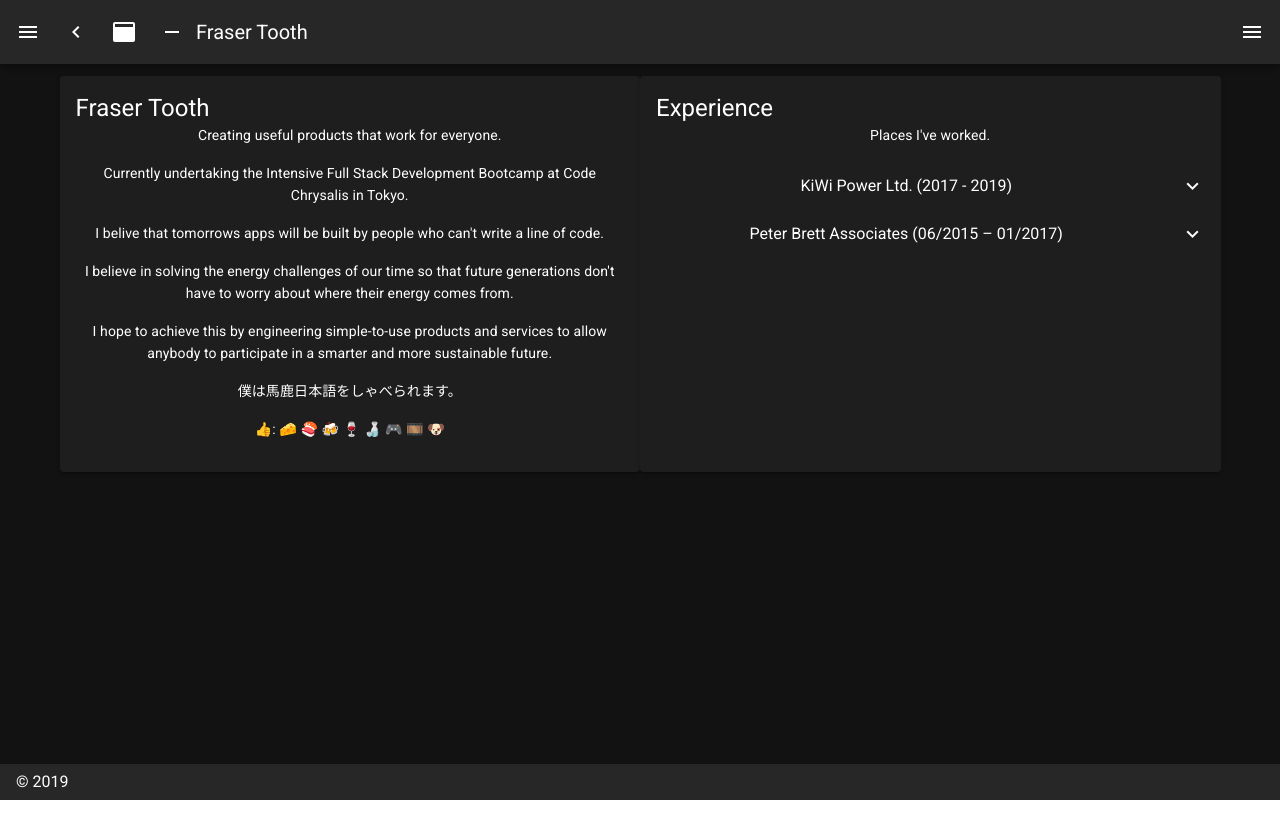
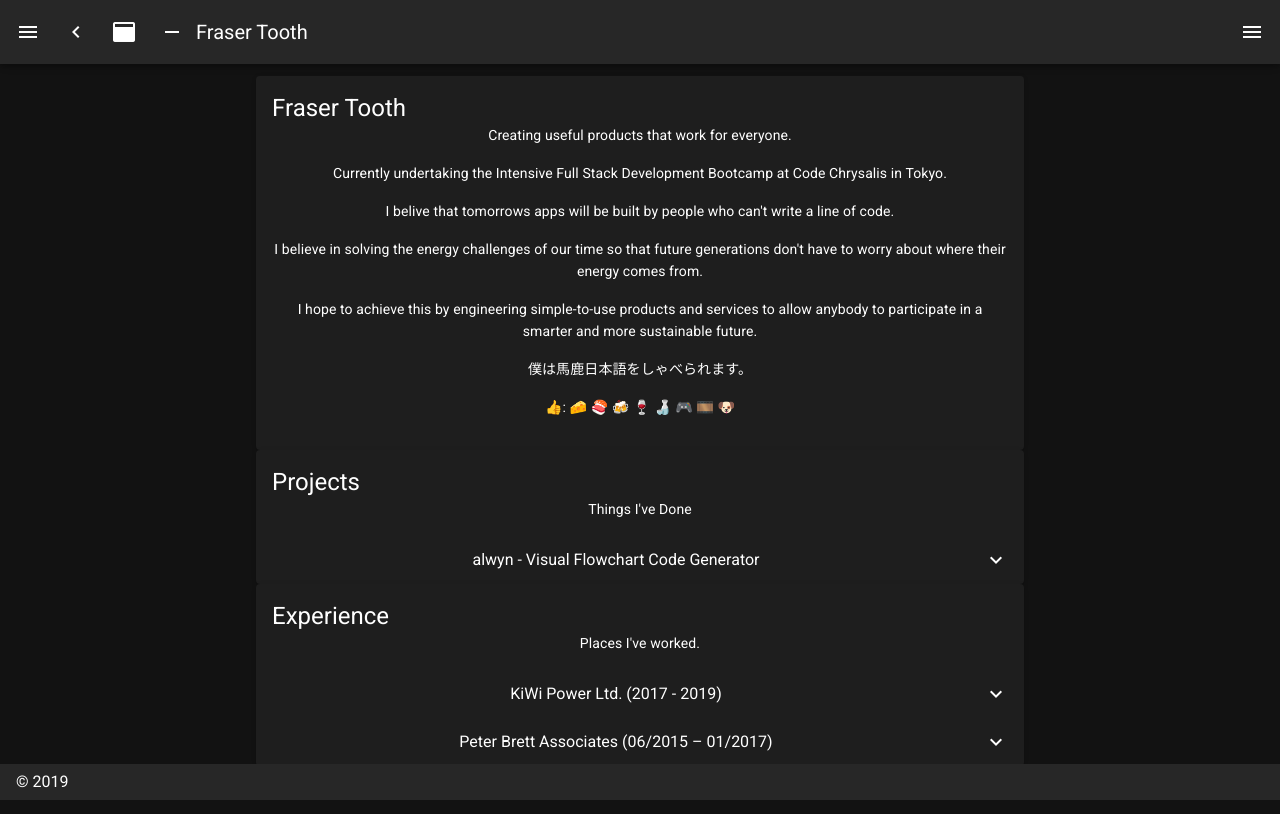
Before and after one commit to FraserTooth/frasertooth.github.io-vueApp, a Nuxt app: page /resume in a window 1280 px wide. Built offline with nearby package versions, Linux system fonts and the light colour scheme.

Commit message:
More Content and Layout Changes

```diff
--- /dev/null
+++ b/components/resume/ResumeProjects.vue
@@ -0,0 +1,18 @@
+<template>
+  <v-card width="60vw">
+    <v-flex class="text-center">
+      <v-card-title class="headline">Projects</v-card-title>
+      <v-card-subtitle>Things I've Done</v-card-subtitle>
+      <ProjectAlwyn />
+    </v-flex>
+  </v-card>
+</template>
+
+<script>
+import ProjectAlwyn from './projects/ProjectAlwyn'
+export default {
+  components: {
+    ProjectAlwyn
+  }
+}
+</script>
--- /dev/null
+++ b/components/resume/projects/ProjectAlwyn.vue
@@ -0,0 +1,26 @@
+<template>
+  <v-list-group>
+    <template v-slot:activator>
+      <v-list-item-title>alwyn - Visual Flowchart Code Generator</v-list-item-title>
+    </template>
+
+    <v-list-item>
+      <v-list-item-content>
+        <p>
+          Project Page:
+          <a href="https://github.com/FraserTooth/alwyn">github.com/FraserTooth/alwyn</a>
+        </p>
+        <p>
+          Demo:
+          <a href="alwyn.herokuapp.com/">alwyn.herokuapp.com/</a>
+        </p>
+      </v-list-item-content>
+    </v-list-item>
+
+    <v-list-item>
+      <v-list-item-content>
+        <p>Drag-drop flowchart app that transpiles to Javascript. Built in React & Node.</p>
+      </v-list-item-content>
+    </v-list-item>
+  </v-list-group>
+</template>
--- a/layouts/default.vue
+++ b/layouts/default.vue
@@ -64,9 +64,14 @@ export default {
           to: '/'
         },
         {
-          icon: 'mdi-chart-bubble',
+          icon: 'mdi-face',
           title: 'Resume',
           to: '/resume'
+        },
+        {
+          icon: 'mdi-lightbulb-on-outline',
+          title: 'Projects',
+          to: '/projects'
         }
       ],
       miniVariant: false,
--- a/pages/index.vue
+++ b/pages/index.vue
@@ -11,10 +11,18 @@
           <p>This website was built with Nuxt.js</p>
           <p>Its not yet filled with all the content I'd like to put here.</p>
           <p>I'm quite busy at the Bootcamp so will update when I have spare time!</p>
+          <p>
+            <a href="https://github.com/FraserTooth">GitHub</a>
+          </p>
+          <p>
+            <a href="https://www.linkedin.com/in/frasertooth/">LinkedIn</a>
+          </p>
         </v-card-text>
         <v-card-actions>
           <v-spacer />
           <v-btn color="primary" nuxt to="/resume">Resume</v-btn>
+          <v-spacer />
+          <v-btn color="primary" nuxt to="/projects">Projects</v-btn>
         </v-card-actions>
       </v-card>
     </v-flex>
--- /dev/null
+++ b/pages/projects.vue
@@ -0,0 +1,22 @@
+<template>
+  <v-layout column justify-center align-center>
+    <v-flex xs12 sm8 md6>
+      <v-card>
+        <v-card-title class="headline">Fraser's Projects</v-card-title>
+        <v-card-text>
+          <p>Below are some of the Projects I've worked on.</p>
+        </v-card-text>
+        <v-card-actions>
+          <v-spacer />
+          <v-btn color="primary" nuxt to="/">Home</v-btn>
+        </v-card-actions>
+      </v-card>
+    </v-flex>
+  </v-layout>
+</template>
+
+<script>
+export default {
+  components: {}
+}
+</script>
--- a/pages/resume.vue
+++ b/pages/resume.vue
@@ -1,21 +1,20 @@
 <template>
   <v-layout column justify-center align-center>
-    <v-flex xs12 sm8 md6>
-      <v-layout>
-        <ResumeIntroduction />
-        <ResumeExperience />
-      </v-layout>
-    </v-flex>
+    <ResumeIntroduction />
+    <ResumeProjects />
+    <ResumeExperience />
   </v-layout>
 </template>
 
 <script>
 import ResumeIntroduction from '../components/resume/ResumeIntroduction.vue'
 import ResumeExperience from '../components/resume/ResumeExperience.vue'
+import ResumeProjects from '../components/resume/ResumeProjects.vue'
 export default {
   components: {
     ResumeIntroduction,
-    ResumeExperience
+    ResumeExperience,
+    ResumeProjects
   }
 }
 </script>
```
